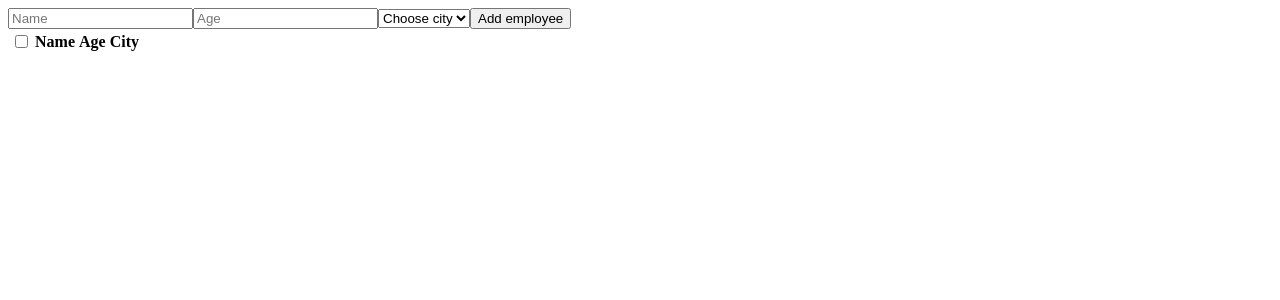
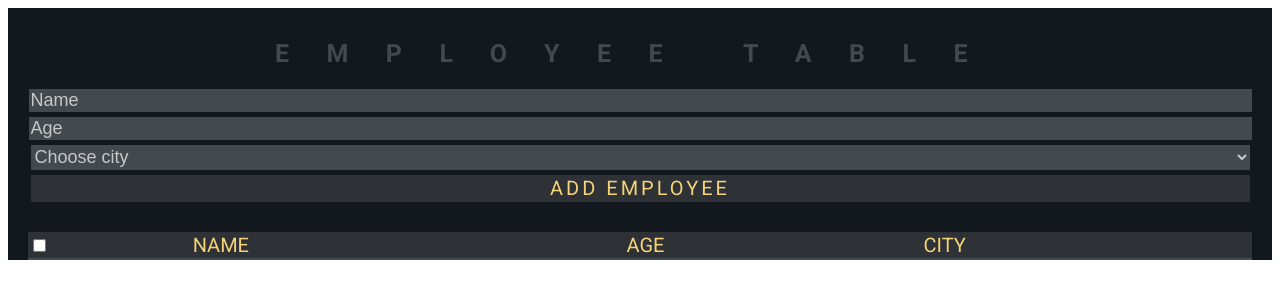
Before and after one commit to IevaSta/Employee-table, a React (Create React App) app: page / in a window 1280 px wide. Shown: the top 300 px of the page. Built offline with nearby package versions, Linux system fonts and the light colour scheme.

Commit message:
style: frame, form, table, buttons

```diff
--- a/public/index.html
+++ b/public/index.html
@@ -1,14 +1,12 @@
 <!DOCTYPE html>
 <html lang="en">
+
 <head>
   <meta charset="utf-8" />
   <link rel="icon" href="%PUBLIC_URL%/favicon.ico" />
   <meta name="viewport" content="width=device-width, initial-scale=1" />
   <meta name="theme-color" content="#000000" />
-    <meta
-      name="description"
-      content="Web site created using create-react-app"
-    />
+  <meta name="description" content="Web site created using create-react-app" />
   <link rel="apple-touch-icon" href="%PUBLIC_URL%/logo192.png" />
   <!--
       manifest.json provides metadata used when your web app is installed on a
@@ -24,8 +22,13 @@
       work correctly both with client-side routing and a non-root public URL.
       Learn how to configure a non-root public URL by running `npm run build`.
     -->
+  <link rel="preconnect" href="https://fonts.googleapis.com">
+  <link rel="preconnect" href="https://fonts.gstatic.com" crossorigin>
+  <link href="https://fonts.googleapis.com/css2?family=Roboto:wght@100;400;700&display=swap" rel="stylesheet">
+
   <title>React App</title>
 </head>
+
 <body>
   <noscript>You need to enable JavaScript to run this app.</noscript>
   <div id="root"></div>
@@ -40,4 +43,5 @@
       To create a production bundle, use `npm run build` or `yarn build`.
     -->
 </body>
+
 </html>
--- a/src/App.jsx
+++ b/src/App.jsx
@@ -17,6 +17,9 @@ function App() {
   }, []);
 
   return (
+
+    <div className='container'>
+      <div className='bin'>
         <DataContext.Provider
           value={{
             data,
@@ -25,9 +28,16 @@ function App() {
             setIsCheck
           }}
         >
+          <div className='card'>
             <NewData />
             <Table />
+
+          </div>
         </DataContext.Provider>
+
+      </div>
+    </div>
+
   );
 }
 
--- a/src/App.scss
+++ b/src/App.scss
@@ -0,0 +1,8 @@
+body {
+    font-family: 'Roboto', sans-serif;
+}
+
+@import 'Scss/buttons';
+@import 'Scss/frame';
+@import 'Scss/form';
+@import 'Scss/table';
--- a/src/Components/NewData.jsx
+++ b/src/Components/NewData.jsx
@@ -30,18 +30,23 @@ function NewData() {
   };
 
   return (
-    <div>
+    <div className="card">
+      <div className="top">
+        <h2>employee table</h2>
+
+        <div className="form">
           <input ref={nameRef} type="text" placeholder="Name" />
-
           <input ref={ageRef} type="number" placeholder="Age" />
-
           <select ref={selectRef} name="" id="">
             <option value="">Choose city</option>
             <option>Vilnius</option>
             <option>Kaunas</option>
             <option>Klaipėda</option>
           </select>
-      <button onClick={addNewEmployee}>Add employee</button>
+          <button className='black' onClick={addNewEmployee}>Add employee</button>
+        </div>
+
+      </div>
     </div>
   );
 }
--- a/src/Components/Table.jsx
+++ b/src/Components/Table.jsx
@@ -3,12 +3,12 @@ import TableHead from "./TableHead";
 
 function Table() {
   return (
-    <>
-      <table>
+    <div className="body">
+      <table className="table">
         <TableHead />
         <TableBody />
       </table>
-    </>
+    </div>
   );
 }
 
--- a/src/Components/TableBody.jsx
+++ b/src/Components/TableBody.jsx
@@ -16,8 +16,7 @@ function TableBody() {
   }
 
   return (
-    <>
-      <tbody>
+    <tbody className="tbody">
       {data?.map((e) => (
         <tr key={e.id}>
           <td><input type="checkbox" onChange={event => check(e.id, event)} checked={e.check}></input></td>
@@ -27,7 +26,6 @@ function TableBody() {
         </tr>
       ))}
     </tbody>
-    </>
   );
 }
 
--- a/src/Components/TableHead.jsx
+++ b/src/Components/TableHead.jsx
@@ -21,7 +21,7 @@ function TableHead() {
   }, [data, setIsCheck]);
 
   return (
-    <thead>
+    <thead className="thead">
       <tr>
         <th>
           <input type="checkbox" onChange={e => { check(e); dispachData(checkAll_action(e.target.checked)) }} checked={isCheck}></input>
--- /dev/null
+++ b/src/Scss/buttons.scss
@@ -0,0 +1,79 @@
+button {
+    align-items: center;
+    background-clip: padding-box;
+    border: none;
+    box-sizing: border-box;
+    color: black;
+    cursor: pointer;
+    display: inline-flex;
+    font-family: 'Roboto', sans-serif;
+    font-size: 20px;
+    font-weight: 400;
+    justify-content: center;
+    line-height: 1.25;
+    position: relative;
+    vertical-align: baseline;
+
+
+
+    &:hover {
+        transform: translateY(-1px);
+    }
+
+    &.blue {
+        background-color: #95f1cc;
+
+        &:hover,
+        &:focus {
+            background-color: #48cac0;
+        }
+
+        &:active {
+            background-color: #2f919e;
+        }
+    }
+
+    &.yellow {
+        background-color: #fbdb86;
+
+        &:hover,
+        &:focus {
+            background-color: #f5d376;
+        }
+
+        &:active {
+            background-color: #e6c262;
+        }
+    }
+
+    &.green {
+        background-color: #b3c963;
+
+        &:hover,
+        &:focus {
+            background-color: #97aa54;
+        }
+
+        &:active {
+            background-color: #799042;
+        }
+    }
+
+    &.black {
+        background-color: #2e3136;
+        width: 100%;
+        color: #f5d376;
+        text-transform: uppercase;
+        letter-spacing: 3px;
+
+        &:hover,
+        &:focus {
+            background-color: #212427;
+        }
+
+        &:active {
+            background-color: #13181e;
+        }
+    }
+
+}
--- /dev/null
+++ b/src/Scss/form.scss
@@ -0,0 +1,45 @@
+.form {
+    display: flex;
+    justify-content: center;
+    align-items: center;
+    flex-direction: column;
+    box-sizing: border-box;
+
+    input {
+        font-size: 18px;
+        font-weight: 100;
+        border: none;
+        outline: none;
+        margin-bottom: 5px;
+        background-color: #42494f;
+        color: rgb(199, 199, 199);
+        width: 100%;
+        cursor: pointer;
+
+        &:hover {
+            background-color: #212427;
+        }
+
+        &::placeholder {
+            color: rgb(199, 199, 199);
+        }
+    }
+
+    select {
+        font-size: 18px;
+        font-weight: 100;
+        border: none;
+        outline: none;
+        height: 25px;
+        background-color: #42494f;
+        color: rgb(199, 199, 199);
+        width: 100%;
+        margin-bottom: 5px;
+        cursor: pointer;
+
+        &:hover {
+            background-color: #212427;
+        }
+    }
+
+}
--- /dev/null
+++ b/src/Scss/frame.scss
@@ -0,0 +1,51 @@
+//pagrindiniai konteineriu aprasymai
+
+.container {
+
+    width: 100%;
+    justify-content: center;
+    align-items: center;
+    padding-top: 10px;
+    background-color: #13181e;
+    color: #42494f;
+
+    h2 {
+        font-weight: 700;
+        font-size: 25px;
+        color: #42494f;
+        text-transform: uppercase;
+        letter-spacing: 1.5em;
+    }
+
+    .bin {
+        display: flex;
+        width: 100%;
+    }
+
+    .card {
+        display: flex;
+        width: 100%;
+        justify-content: center;
+        align-items: center;
+        flex-direction: column;
+
+        .top {
+            background-color: #13181e;
+            font-size: 20px;
+            font-weight: 400;
+            color: #48cac0;
+            letter-spacing: 2px;
+            width: calc(100% - 45px);
+            text-align: center;
+        }
+
+        .body {
+            margin-top: 30px;
+            background-color: #2e3136;
+            font-size: 20px;
+            color: rgb(199, 199, 199);
+            text-align: left;
+            width: calc(100% - 40px);
+        }
+    }
+}
--- /dev/null
+++ b/src/Scss/table.scss
@@ -0,0 +1,31 @@
+.table {
+    width: 100%;
+    border-collapse: collapse;
+
+
+    thead {
+        color: #f5d376;
+        text-transform: uppercase;
+        font-size: 20px;
+
+        th {
+            border-bottom: solid 2px #42494f;
+            font-weight: 400;
+        }
+
+    }
+
+    tbody {
+        color: rgb(199, 199, 199);
+        font-size: 18px;
+
+        td {
+            font-weight: 400;
+            border-bottom: solid 1px #42494f;
+        }
+    }
+
+    input[type=checkbox] {
+        accent-color: #f5d376;
+    }
+}
```
Lines whose indentation alone changed are shown as unchanged.
